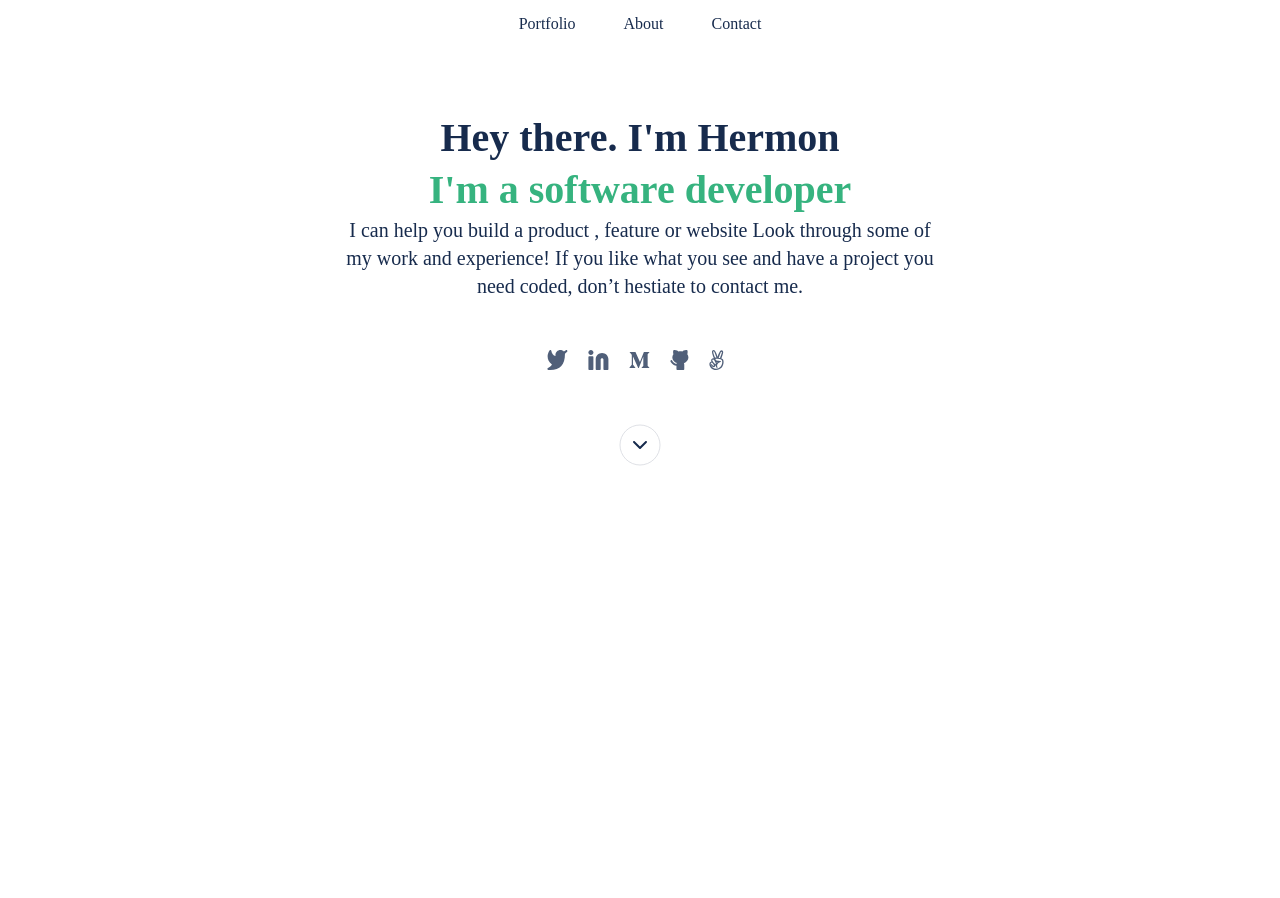
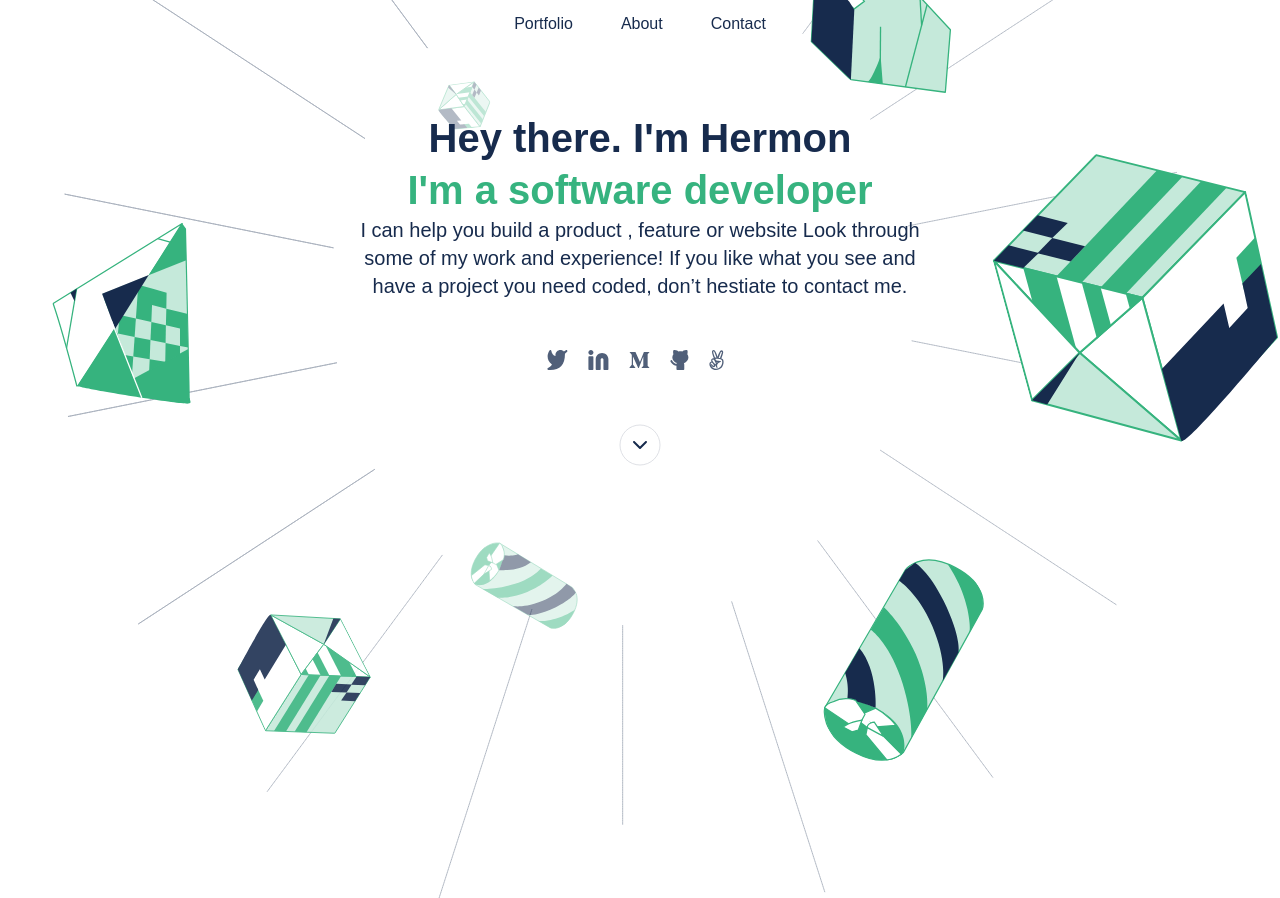
Before and after one commit to HERMON-1995/Portfolio-project, a website: page index.html in a window 1280 px wide. Shown: the top 898 px of the page. Drawn offline with Linux system fonts and the light colour scheme.

Commit message:
Update style.css

```diff
--- a/style.css
+++ b/style.css
@@ -1,3 +1,17 @@
+html {
+  box-sizing: border-box;
+  width: 100%;
+}
+
+body {
+  font-family: Arial, Helvetica, sans-serif;
+  font-style: normal;
+  background-image: url('./images/desktop\ llustration-desktop@2x.svg');
+  background-size: 1100px 900px;
+  background-repeat: no-repeat;
+  background-position: top center;
+  padding: 0;
+}
 
 * {
   margin: 0;
```
